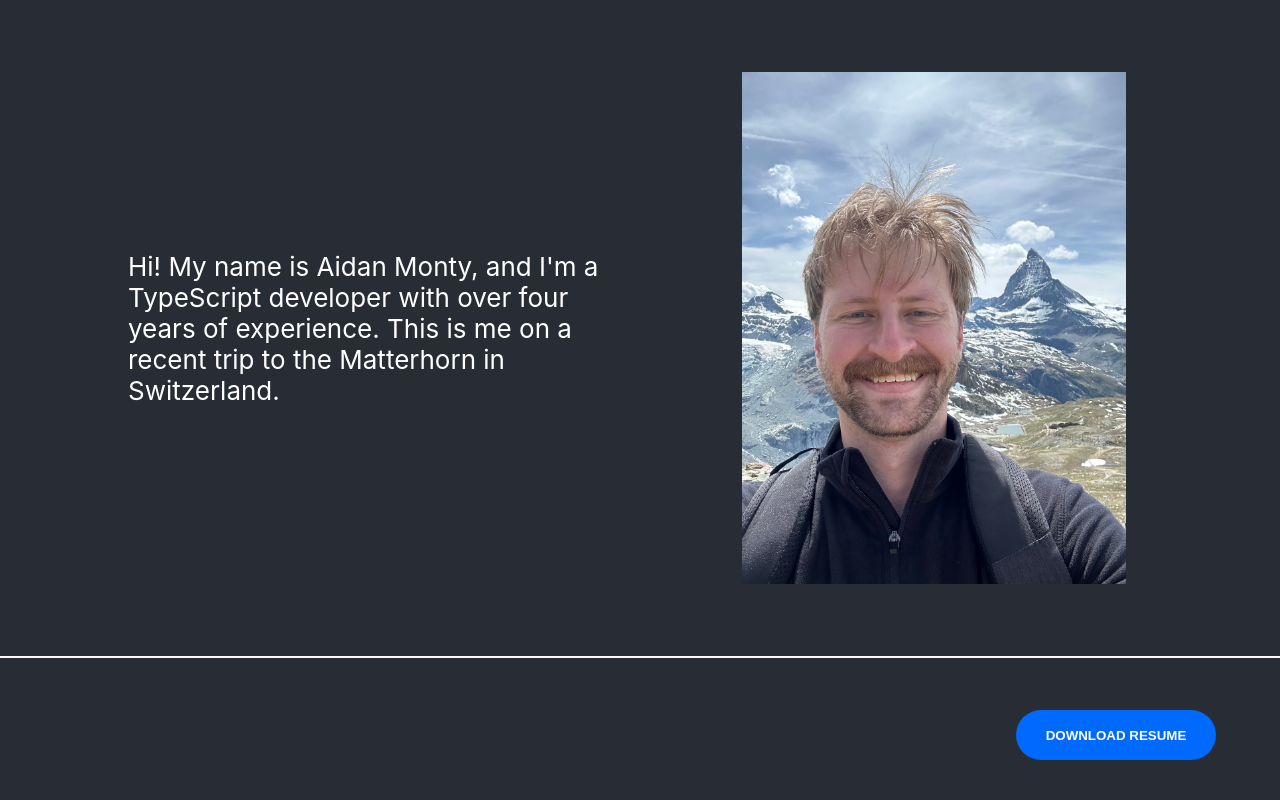
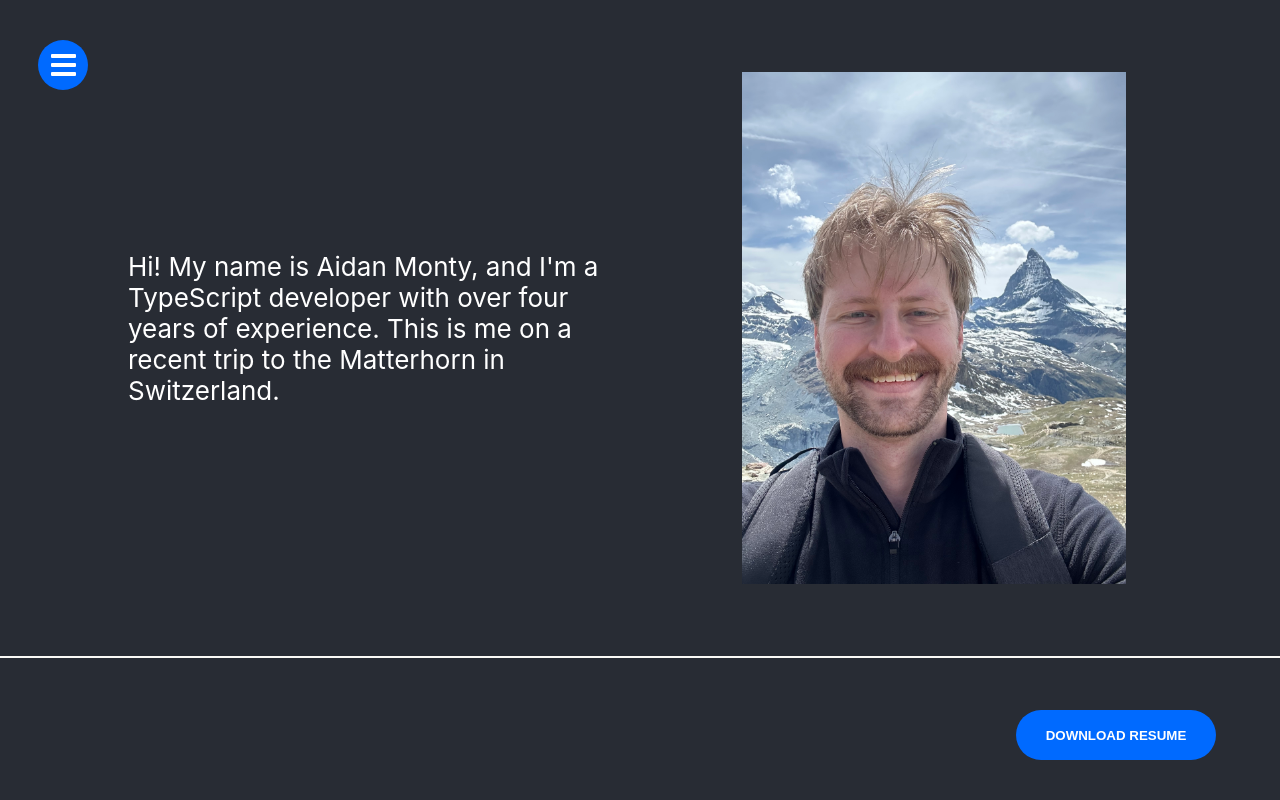
Before and after one commit to aidanmonty99/aidanmontydotcom, a React (Create React App) app: page / in a window 1280 px wide. Shown: the top 800 px of the page. Built offline with nearby package versions, Linux system fonts and the light colour scheme.

Commit message:
add menu button

```diff
--- a/global.d.ts
+++ b/global.d.ts
@@ -9,3 +9,8 @@ declare module "*.jpg" {
   const src: string;
   export default src;
 }
+
+declare module "*.pdf" {
+  const src: string;
+  export default src;
+}
--- a/src/App.css
+++ b/src/App.css
@@ -42,7 +42,7 @@
 }
 
 .ResumeButton {
-  background-color: rgb(0, 106, 255);
+  background-color: var(--button-color);
   border: none;
   height: 50px;
   width: 200px;
@@ -52,10 +52,40 @@
   border-radius: 30px;
   color: white;
   font-weight: bold;
+  &:hover {
+    cursor: pointer;
+    background-color: var(--button-highlight);
+  }
 }
 
-.ResumeButton:hover {
-  background-color: rgb(54, 136, 250);
+#menu {
+  width: 50px;
+  height: 50px;
+  background-color: var(--button-color);
+  &:hover {
+    cursor: pointer;
+    background-color: var(--button-highlight);
+  }
+  border-radius: 50%;
+  position: fixed;
+  top: 5%;
+  left: 3%;
+  display: flex;
+  flex-direction: column;
+  align-items: center;
+  justify-content: center;
+}
+
+.menu-bar {
+  background-color: white;
+  height: 4px;
+  width: 50%;
+  border-radius: 1px;
+}
+
+.menu-space {
+  height: 5px;
+  width: 50%;
 }
 
 @media (prefers-reduced-motion: no-preference) {
@@ -77,7 +107,7 @@
 
 hr {
   margin-top: 10%;
-  border: 0.2px solid #FAF9F6;
+  border: 0.2px solid #faf9f6;
 }
 
 .App-link {
--- /dev/null
+++ b/src/Menu.tsx
@@ -0,0 +1,15 @@
+function Menu() {
+  return (
+    <>
+      <div id="menu">
+        <div className="menu-bar" />
+        <div className="menu-space" />
+        <div className="menu-bar" />
+        <div className="menu-space" />
+        <div className="menu-bar" />
+      </div>
+    </>
+  );
+}
+
+export default Menu;
--- a/src/index.css
+++ b/src/index.css
@@ -1,14 +1,19 @@
+:root {
+  --button-color: rgb(0, 106, 255);
+  --button-highlight: rgb(54, 136, 250);
+}
+
 body {
   margin: 0;
-  font-family: -apple-system, BlinkMacSystemFont, 'Segoe UI', 'Roboto', 'Oxygen',
-    'Ubuntu', 'Cantarell', 'Fira Sans', 'Droid Sans', 'Helvetica Neue',
-    sans-serif;
+  font-family:
+    -apple-system, BlinkMacSystemFont, "Segoe UI", "Roboto", "Oxygen", "Ubuntu",
+    "Cantarell", "Fira Sans", "Droid Sans", "Helvetica Neue", sans-serif;
   -webkit-font-smoothing: antialiased;
   -moz-osx-font-smoothing: grayscale;
   background-color: #282c34;
 }
 
 code {
-  font-family: source-code-pro, Menlo, Monaco, Consolas, 'Courier New',
-    monospace;
+  font-family:
+    source-code-pro, Menlo, Monaco, Consolas, "Courier New", monospace;
 }
--- a/src/index.tsx
+++ b/src/index.tsx
@@ -3,17 +3,13 @@ import ReactDOM from "react-dom/client";
 import "./index.css";
 import App from "./App.tsx";
 import ResumeButton from "./ResumeButton.tsx";
-import reportWebVitals from "./reportWebVitals";
+import Menu from "./Menu.tsx";
 
 const root = ReactDOM.createRoot(document.getElementById("root"));
 root.render(
   <React.StrictMode>
+    <Menu />
     <App />
     <ResumeButton />
   </React.StrictMode>,
 );
-
-// If you want to start measuring performance in your app, pass a function
-// to log results (for example: reportWebVitals(console.log))
-// or send to an analytics endpoint. Learn more: https://bit.ly/CRA-vitals
-reportWebVitals();
--- a/src/reportWebVitals.ts
+++ /dev/null
@@ -1,15 +0,0 @@
-import type { ReportHandler } from "web-vitals";
-
-const reportWebVitals = (onPerfEntry: ReportHandler) => {
-  if (onPerfEntry && onPerfEntry instanceof Function) {
-    import("web-vitals").then(({ getCLS, getFID, getFCP, getLCP, getTTFB }) => {
-      getCLS(onPerfEntry);
-      getFID(onPerfEntry);
-      getFCP(onPerfEntry);
-      getLCP(onPerfEntry);
-      getTTFB(onPerfEntry);
-    });
-  }
-};
-
-export default reportWebVitals;
```
